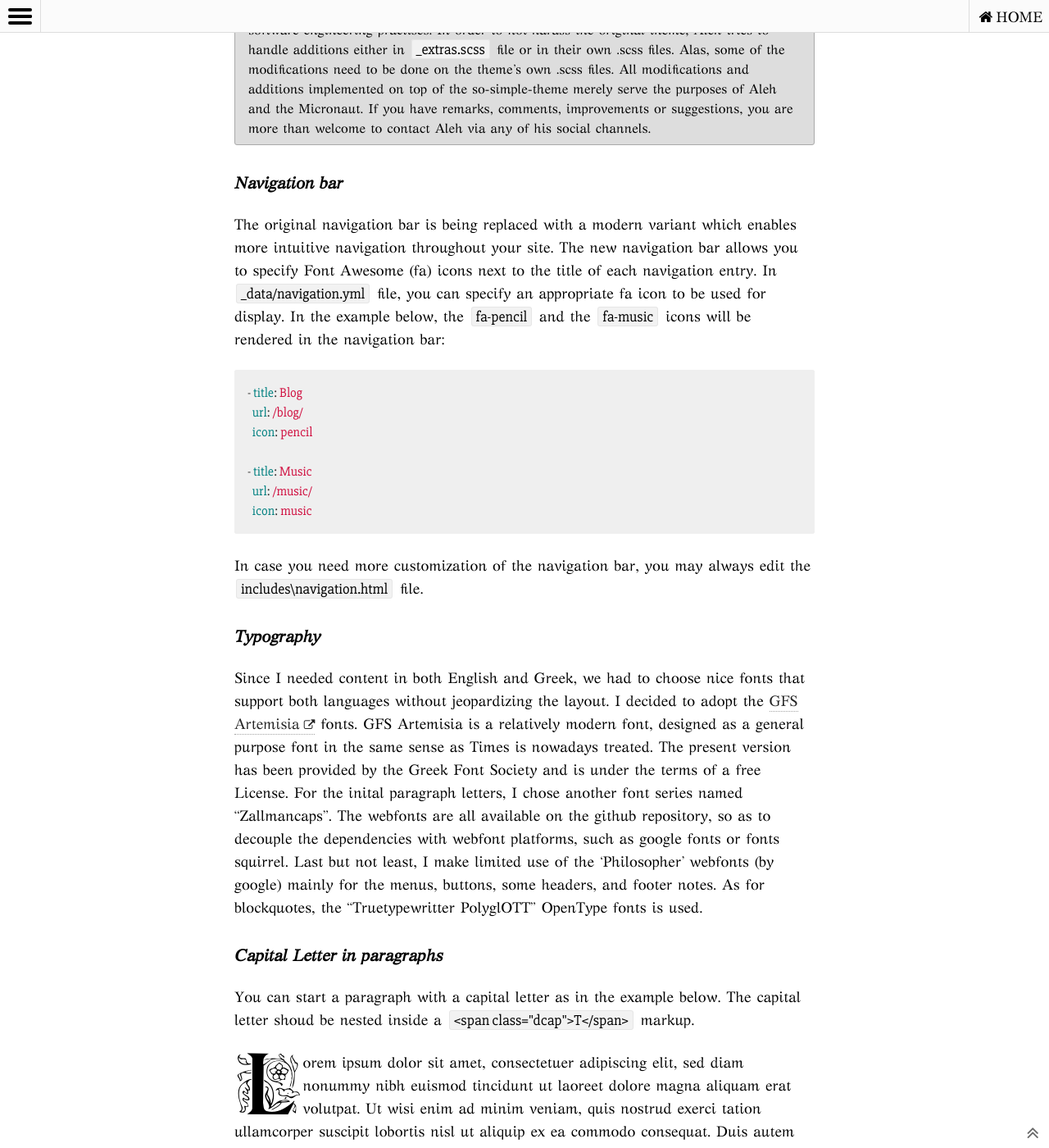
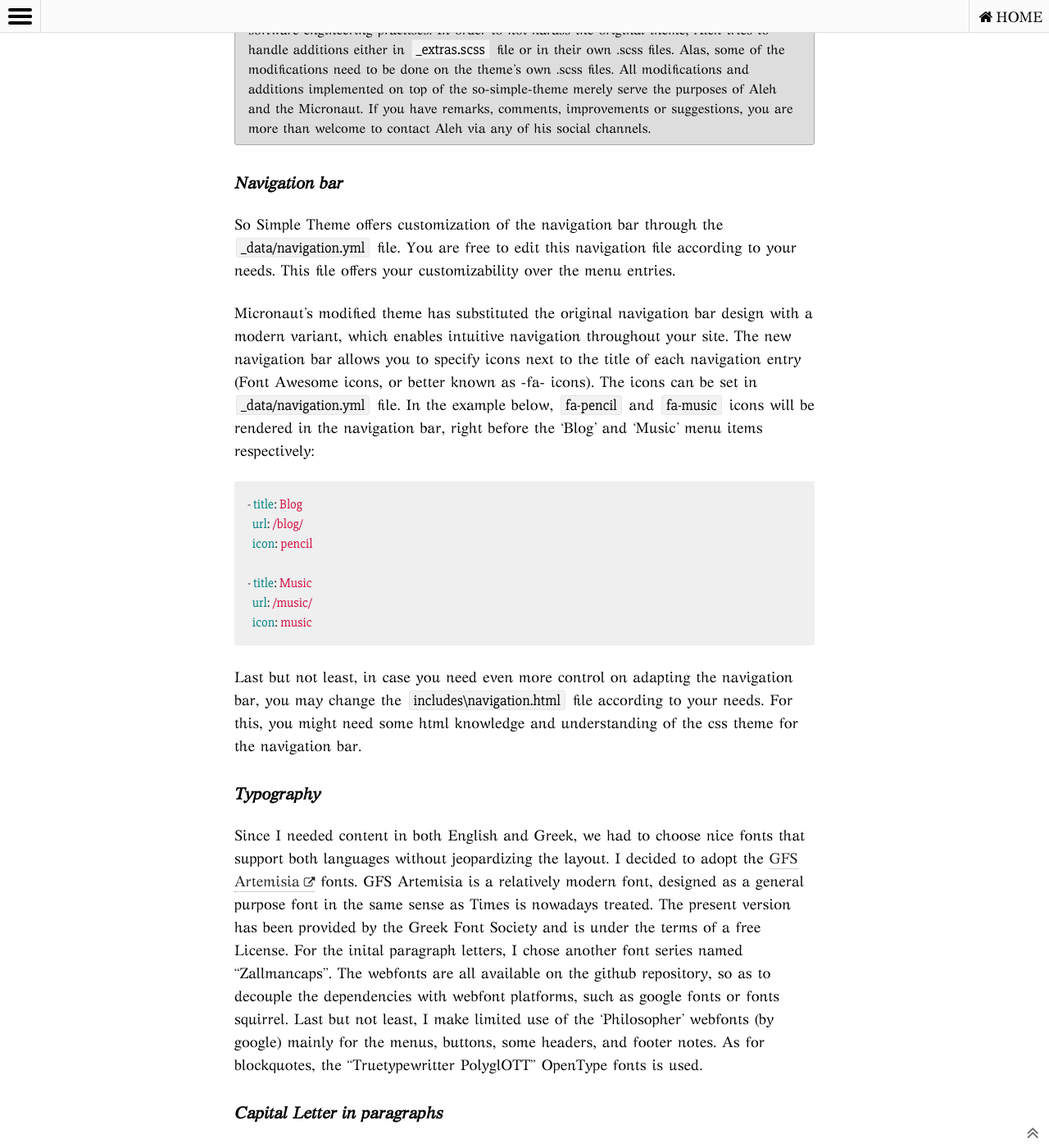
Before and after one commit to TheMicronaut/micronaut-theme, a Jekyll site: the page built from theme-setup/index.md, in a window 1280 px wide and 1400 px high, scrolled down 11267 px. Shown: the whole window at 82% size. Built offline with Jekyll 4.4.1, drawn with Linux system fonts in a browser that asks for light colours; nearby versions of some CDN libraries.

Commit message:
update readme + images + theme-setup

````diff
--- a/_config.yml
+++ b/_config.yml
@@ -1,9 +1,9 @@
 # Site wide configuration
 
-title: Micronaut Tuned So Simple Theme
+title: Micronaut Modified So Simple Theme
 locale: en_US
 timezone: CET
-description: Site Description
+description: Theme based on So Simple Theme
 logo: site-logo.svg
 search: true
 url: #your-site-url
--- a/_includes/footer.html
+++ b/_includes/footer.html
@@ -7,7 +7,7 @@
     {% if site.owner.google.plus %}<a class="social-share" href="https://plus.google.com/+{{ site.owner.google.plus }}" title="{{ site.owner.name}} on Google+" target="_blank"><i class="fa fa-google-plus fa-2x"></i></a>{% endif %}
     {% if site.owner.linkedin %}<a class="social-share" href="https://linkedin.com/in/{{ site.owner.linkedin }}" title="{{ site.owner.name}} on LinkedIn" target="_blank"><i class="fa fa-linkedin fa-2x"></i></a>{% endif %}
     {% if site.owner.stackexchange %}<a class="social-share" href="{{ site.owner.stackexchange }}" title="{{ site.owner.name}} on StackExchange" target="_blank"><i class="fa fa-stack-exchange fa-2x"></i></a>{% endif %}
-    {% if site.owner.instagram %}<a class="social-share" href="https://instagram.com/{{ site.owner.instagram.user }}" title="{{ site.owner.name}} on Instagram" target="_blank"><i class="fa fa-instagram fa-2x"></i></a>{% endif %}
+    {% if site.owner.instagram.user %}<a class="social-share" href="https://instagram.com/{{ site.owner.instagram.user }}" title="{{ site.owner.name}} on Instagram" target="_blank"><i class="fa fa-instagram fa-2x"></i></a>{% endif %}
     {% if site.owner.flickr %}<a class="social-share" href="https://www.flickr.com/photos/{{ site.owner.flickr }}" title="{{ site.owner.name}} on Flickr" target="_blank"><i class="fa fa-flickr fa-2x"></i></a>{% endif %}
     {% if site.owner.github %}<a class="social-share" href="https://github.com/{{ site.owner.github }}" title="{{ site.owner.name}} on Github" target="_blank"><i class="fa fa-github fa-2x"></i></a>{% endif %}
     {% if site.owner.tumblr %}<a class="social-share" href="http://{{ site.owner.tumblr }}.tumblr.com" title="{{ site.owner.name}} on Tumblr" target="_blank"><i class="fa fa-tumblr fa-2x"></i></a>{% endif %}
--- a/theme-setup/index.md
+++ b/theme-setup/index.md
@@ -336,7 +336,9 @@ The only thing to look out for is the escaping of the backslash when using markd
 {:.notice}
 
 ##### Navigation bar
-The original navigation bar is being replaced with a modern variant which enables more intuitive navigation throughout your site. The new navigation bar allows you to specify Font Awesome (fa) icons next to the title of each navigation entry. In  `_data/navigation.yml` file, you can specify an appropriate fa icon to be used for display. In the example below, the `fa-pencil` and the `fa-music` icons will be rendered in the navigation bar:
+So Simple Theme offers customization of the navigation bar through the `_data/navigation.yml` file. You are free to edit this navigation file according to your needs. This file offers your customizability over the menu entries.
+
+Micronaut's modified theme has substituted the original navigation bar design with a modern variant, which enables intuitive navigation throughout your site. The new navigation bar allows you to specify icons next to the title of each navigation entry (Font Awesome icons, or better known as -fa- icons). The icons can be set in  `_data/navigation.yml` file. In the example below, `fa-pencil` and `fa-music` icons will be rendered in the navigation bar, right before the 'Blog' and 'Music' menu items respectively:
 
 ```yaml
 - title: Blog
@@ -348,7 +350,8 @@ The original navigation bar is being replaced with a modern variant which enable
   icon: music
 ```
 
-In case you need more customization of the navigation bar, you may always edit the `includes\navigation.html` file.
+Last but not least, in case you need even more control on adapting the navigation bar, you may change the `includes\navigation.html` file according to your needs. For this, you might need some html knowledge and understanding of the css theme for the navigation bar.
+
 
 ##### Typography
 Since I needed content in both English and Greek, we had to choose nice fonts that support both languages without jeopardizing the layout. I decided to adopt the [GFS Artemisia](https://www.ctan.org/pkg/gfsartemisia){:target="_blank"} fonts. GFS Artemisia is a relatively modern font, designed as a general purpose font in the same sense as Times is nowadays treated. The present version has been provided by the Greek Font Society and is under the terms of a free License. For the inital paragraph letters, I chose another font series named "Zallmancaps". The webfonts are all available on the github repository, so as to decouple the dependencies with webfont platforms, such as google fonts or fonts squirrel. Last but not least, I make limited use of the 'Philosopher' webfonts (by google) mainly for the menus, buttons, some headers, and footer notes. As for blockquotes, the "Truetypewritter PolyglOTT" OpenType fonts is used.
````
Also changed, not shown: README.md, images/example-post1.png, images/example-post2.png, images/main-page.png.
